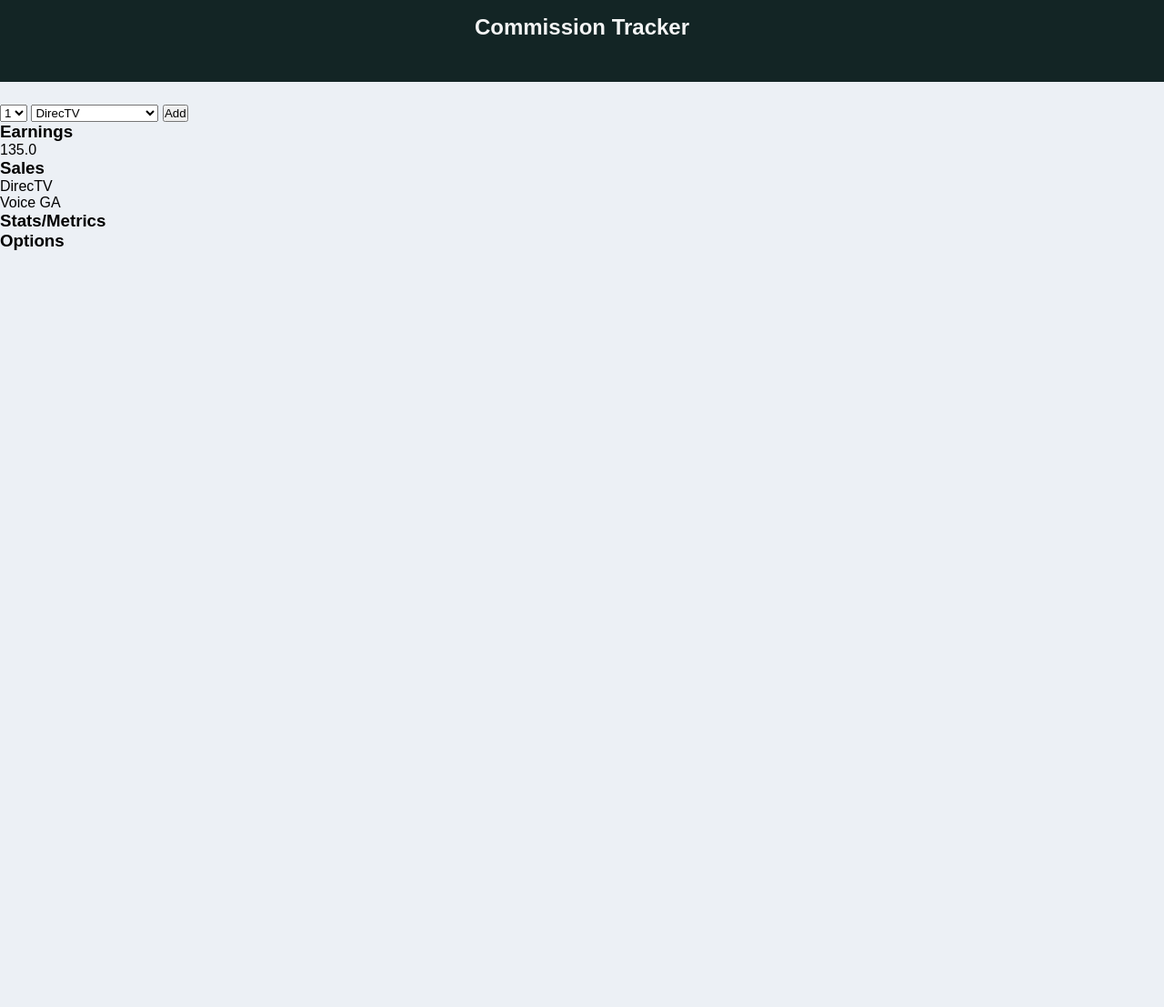
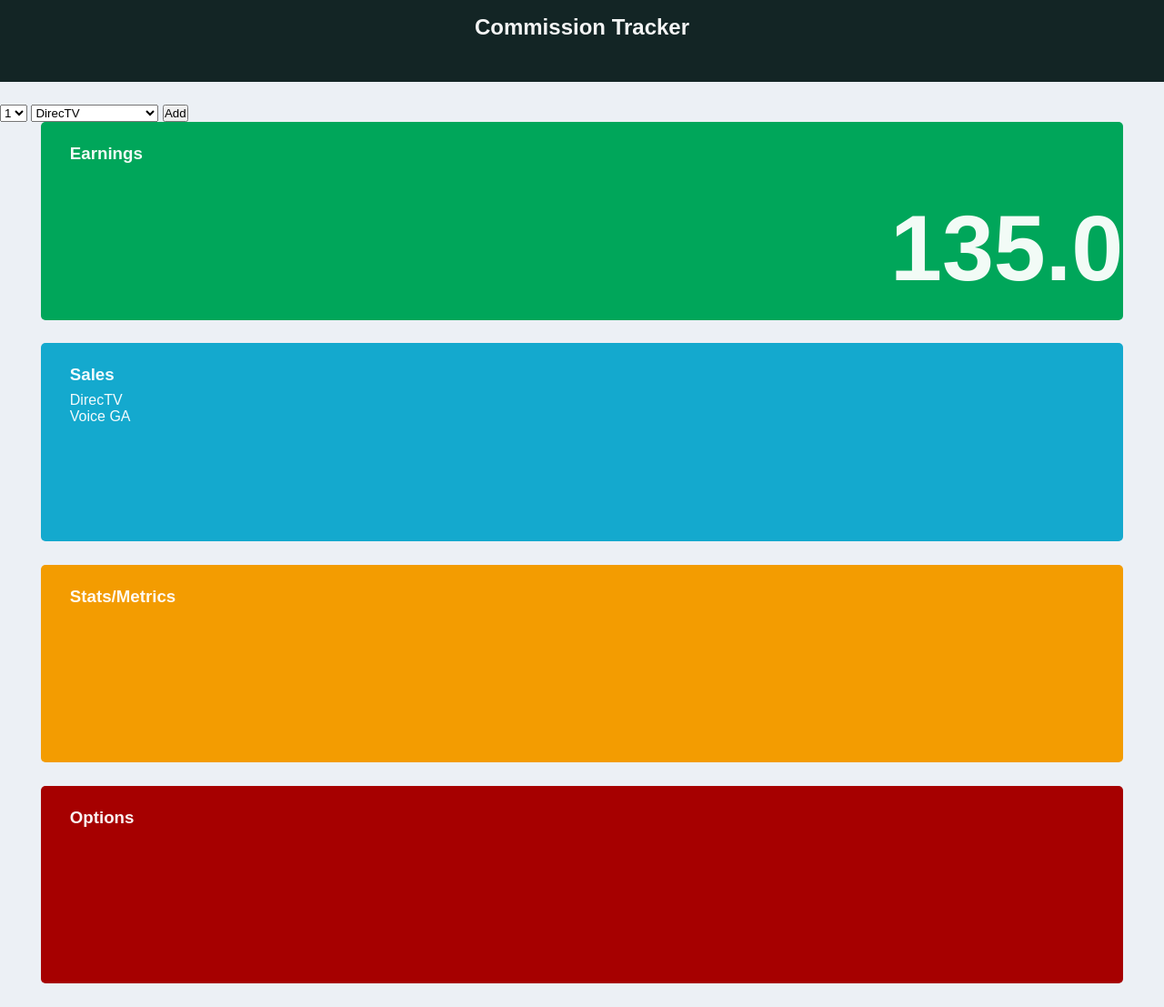
Before and after one commit to MartinGranados/commissiontracker, a Django app: page /commissiontracker/ in a window 1280 px wide. Shown: the whole page at 91% size. Before the commit the page ends 275 px from the top, so only its background shows below. Run offline with Django 3.2, Linux system fonts and the light colour scheme; data comes from the database, SQL or seed files in the repository.

Commit message:
reduced redundant css

```diff
--- a/templates/index.html
+++ b/templates/index.html
@@ -28,11 +28,11 @@
     </select>
     <input class="add-sale-form" type="submit" value="Add">
   </form>
-  <div class="commission-div">
+  <div class="commission box">
     <h3>Earnings</h3>
     <p>{{ total_commission }}</p>
   </div>
-  <div class="sales-div">
+  <div class="sales box">
     <h3>Sales</h3>
     <ul>
       {% for sale_item in all_items %}
@@ -40,11 +40,11 @@
       {% endfor %}
     </ul>
   </div>
-  <div class="stats-div">
+  <div class="stats box">
     <h3>Stats/Metrics</h3>
 
   </div>
-  <div class="options-div">
+  <div class="options box">
     <h3>Options</h3>
   </div>
 
```
